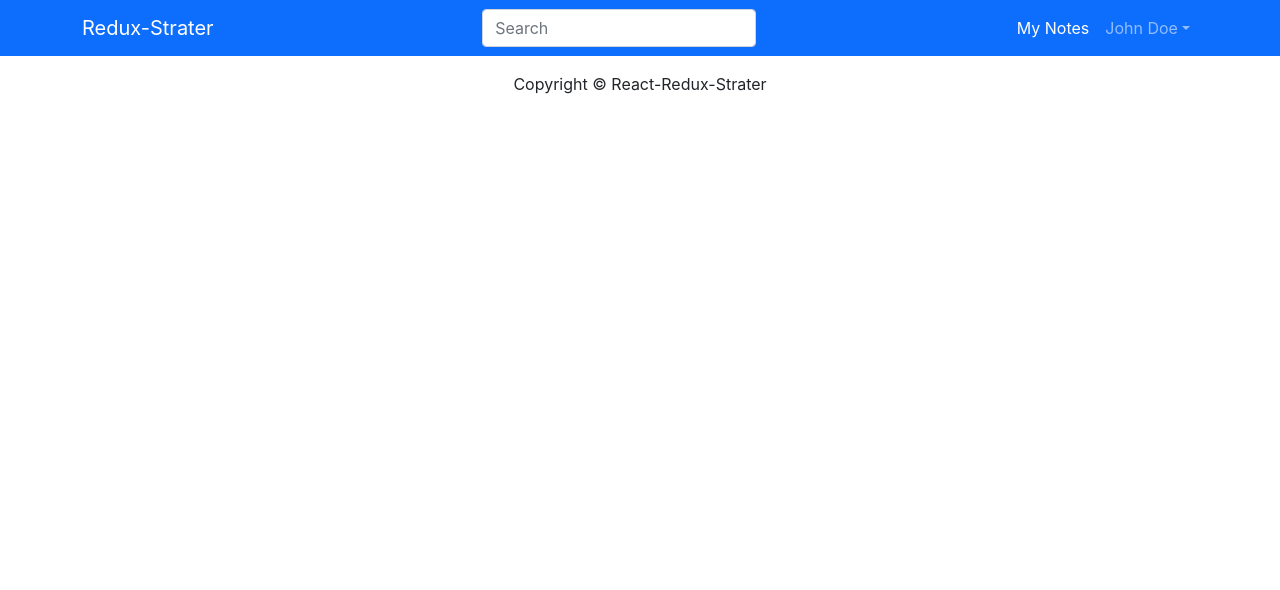
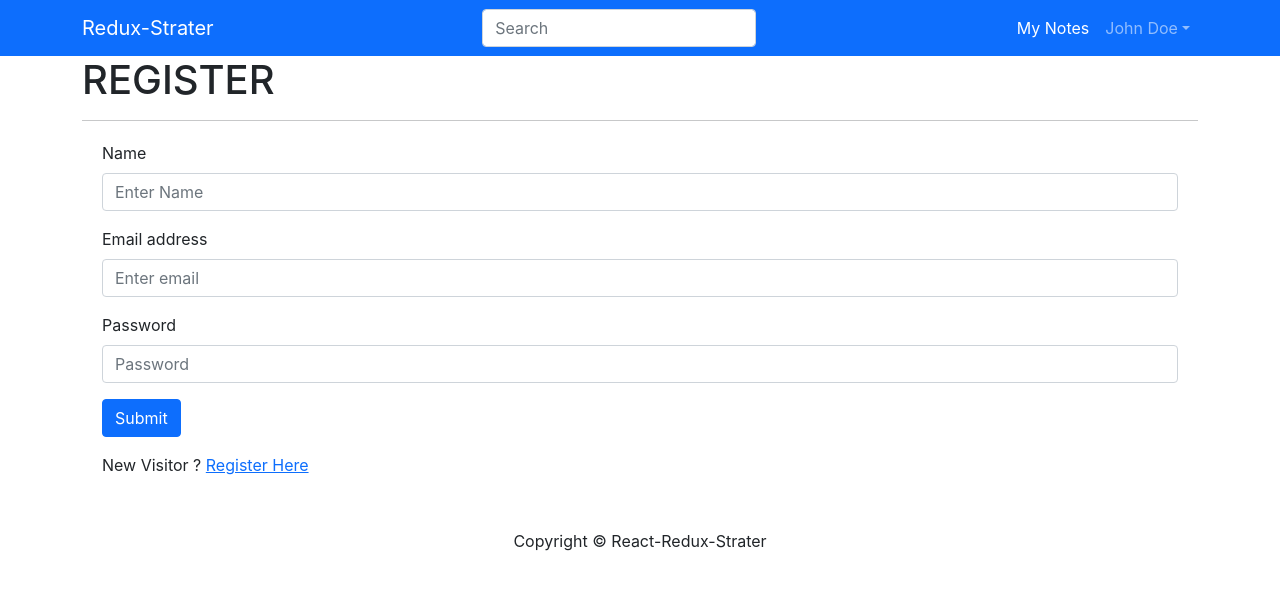
Before and after one commit to ferdous85/mern-redux-strater, a React (Create React App) app in the folder frontend/: page /register in a window 1280 px wide. Shown: the top 590 px of the page. Built offline with nearby package versions, Linux system fonts and the light colour scheme.

Commit message:
login and register

```diff
--- a/frontend/src/App.js
+++ b/frontend/src/App.js
@@ -5,6 +5,8 @@ import Header from './components/Header/Header';
 import LandingPage from './screens/LandingPage/LandingPage';
 import { BrowserRouter, Route } from 'react-router-dom'
 import MyNotes from './screens/MyNotes/MyNotes';
+import LoginScreen from './screens/LoginScreen/LoginScreen';
+import RegisterScreen from './screens/RegisterScreen/RegisterScreen';
 function App() {
   return (
     <>
@@ -12,6 +14,8 @@ function App() {
       <Header />
       <main>
         <Route exact path='/' component={LandingPage} />
+        <Route exact path='/login' component={LoginScreen} />
+        <Route exact path='/register' component={RegisterScreen} />
         <Route path='/mynotes' component={()=><MyNotes />} />
 
       </main>
--- /dev/null
+++ b/frontend/src/components/ErrorMessage.js
@@ -0,0 +1,12 @@
+import React from "react";
+import { Alert } from "react-bootstrap";
+
+const ErrorMessage = ({ variant = "info", children }) => {
+  return (
+    <Alert variant={variant} style={{ fontSize: 20 }}>
+      <strong>{children}</strong>
+    </Alert>
+  );
+};
+
+export default ErrorMessage;
--- /dev/null
+++ b/frontend/src/components/Loading.js
@@ -0,0 +1,25 @@
+import { Spinner } from "react-bootstrap";
+
+function Loading({ size = 100 }) {
+  return (
+    <div
+      style={{
+        display: "flex",
+        justifyContent: "center",
+        alignItems: "center",
+        width: "100%",
+        height: "100%",
+      }}
+    >
+      <Spinner
+        style={{
+          width: size,
+          height: size,
+        }}
+        animation="border"
+      />
+    </div>
+  );
+}
+
+export default Loading;
--- a/frontend/src/screens/LandingPage/LandingPage.js
+++ b/frontend/src/screens/LandingPage/LandingPage.js
@@ -1,6 +1,17 @@
 import { Button, Container, Row } from 'react-bootstrap'
+import { Link } from 'react-router-dom'
 import './LandingPage.css'
 const LandingPage = () => {
+
+  // useEffect(()=>{
+  //   const userInfo = localStorage.getItem('userInfo')
+
+  //   if(userInfo){
+  //     history.pushState('/mynotes')
+  //   }
+
+  // },[history])
+
   return (
     <div className='main'>
       <Container>
@@ -10,18 +21,18 @@ const LandingPage = () => {
               <h1 className='title'>Welcome To MERN Redux Strater</h1>
               <p className='subtitle'>From here we start our Main Journey</p>
             <div className="buttonContainer">
-              <a href="/login">
+              <Link to="/login">
                 <Button size='lg' className='landingbutton' >
                   Login
                 </Button >
-              </a>
-              <a href="/register">
+              </Link>
+              <Link to="/register">
                 <Button size='lg'
                 variant='outline-primary'
                  className='landingbutton'>
                   Sign Up
                 </Button>
-              </a>
+              </Link>
             </div>
             </div>
           </div>
--- /dev/null
+++ b/frontend/src/screens/LoginScreen/LoginScreen.css
@@ -0,0 +1,5 @@
+.loginContainer {
+  display: flex;
+  flex-direction: column;
+  margin: 20px;
+}
--- /dev/null
+++ b/frontend/src/screens/LoginScreen/LoginScreen.js
@@ -0,0 +1,78 @@
+import axios from "axios"
+import { useState } from "react"
+import { Button, Col, Form, Row } from "react-bootstrap"
+import { Link } from "react-router-dom"
+import ErrorMessage from "../../components/ErrorMessage"
+import Loading from "../../components/Loading"
+import MainScreen from "../../components/MainScreen"
+import './LoginScreen.css'
+
+const LoginScreen = () => {
+  const [email, setEmail] = useState('')
+  const [password, setPassword] = useState('')
+  const [error, setError] = useState(false)
+  const [loading, setLoading] = useState(false)
+
+  const submitHandler = async(e) =>{
+    e.preventDefault()
+    try {
+      const config = {
+        headers: {
+          "Content-type":"application/json"
+        }
+      }
+      setLoading(true)
+      const {data} = await axios.post('/api/users/login',{
+        email, password
+      }, config)
+
+      console.log(data);
+      localStorage.setItem('userInfo', JSON.stringify(data))
+      setLoading(false)
+
+    } catch (error) {
+      setError(error.response.data.message)
+      setLoading(false)
+    }
+  }
+
+  return (
+    <MainScreen title='LOGIN'>
+      <div className="loginContainer">
+        {error && <ErrorMessage variant='danger'> {error} </ErrorMessage>}
+       {loading && <Loading/>}
+      <Form onSubmit={submitHandler}>
+          <Form.Group className="mb-3" controlId="formBasicEmail">
+            <Form.Label>Email address</Form.Label>
+            <Form.Control
+            value={email}
+            onChange={(e)=>setEmail(e.target.value)}
+            type="email"
+            placeholder="Enter email" />
+
+          </Form.Group>
+
+          <Form.Group className="mb-3" controlId="formBasicPassword">
+            <Form.Label>Password</Form.Label>
+            <Form.Control
+            value={password}
+            onChange={(e)=>setPassword(e.target.value)}
+            type="password"
+            placeholder="Password" />
+          </Form.Group>
+
+          <Button variant="primary" type="submit">
+            Submit
+          </Button>
+        </Form>
+        <Row className='py-3'>
+          <Col>
+          New Visitor ? <Link to='/register'>Register Here</Link>
+          </Col>
+        </Row>
+      </div>
+    </MainScreen>
+  )
+}
+
+export default LoginScreen
--- /dev/null
+++ b/frontend/src/screens/RegisterScreen/RegisterScreen.js
@@ -0,0 +1,62 @@
+import { useState } from 'react'
+import { Button, Col, Form, Row } from 'react-bootstrap'
+import { Link } from 'react-router-dom'
+import MainScreen from '../../components/MainScreen'
+
+const RegisterScreen = () => {
+  const [name, setName] = useState('')
+  const [email, setEmail] = useState('')
+  const [password, setPassword] = useState('')
+
+  const submitHandler =(e)=>{
+
+  }
+
+  return (
+    <MainScreen title='REGISTER' >
+        <div className="loginContainer">
+
+        <Form onSubmit={submitHandler}>
+          <Form.Group className="mb-3" controlId="formBasicEmail">
+            <Form.Label>Name</Form.Label>
+            <Form.Control
+            value={name}
+            onChange={(e)=>setName(e.target.value)}
+            type="text"
+            placeholder="Enter Name" />
+
+          </Form.Group>
+          <Form.Group className="mb-3" controlId="formBasicEmail">
+            <Form.Label>Email address</Form.Label>
+            <Form.Control
+            value={email}
+            onChange={(e)=>setEmail(e.target.value)}
+            type="email"
+            placeholder="Enter email" />
+
+          </Form.Group>
+
+          <Form.Group className="mb-3" controlId="formBasicPassword">
+            <Form.Label>Password</Form.Label>
+            <Form.Control
+            value={password}
+            onChange={(e)=>setPassword(e.target.value)}
+            type="password"
+            placeholder="Password" />
+          </Form.Group>
+
+          <Button variant="primary" type="submit">
+            Submit
+          </Button>
+        </Form>
+        <Row className='py-3'>
+          <Col>
+          New Visitor ? <Link to='/register'>Register Here</Link>
+          </Col>
+        </Row>
+      </div>
+    </MainScreen>
+  )
+}
+
+export default RegisterScreen
```
